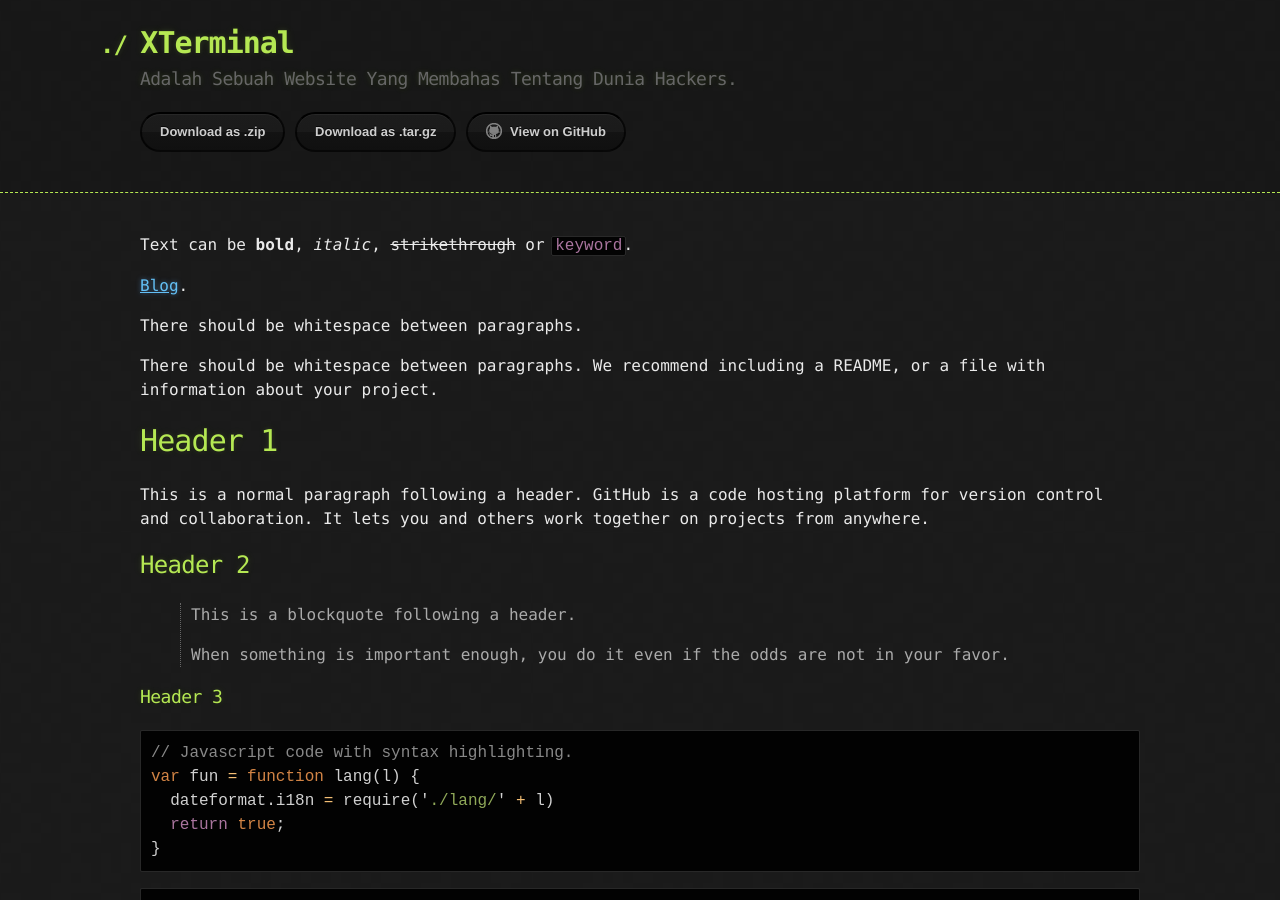
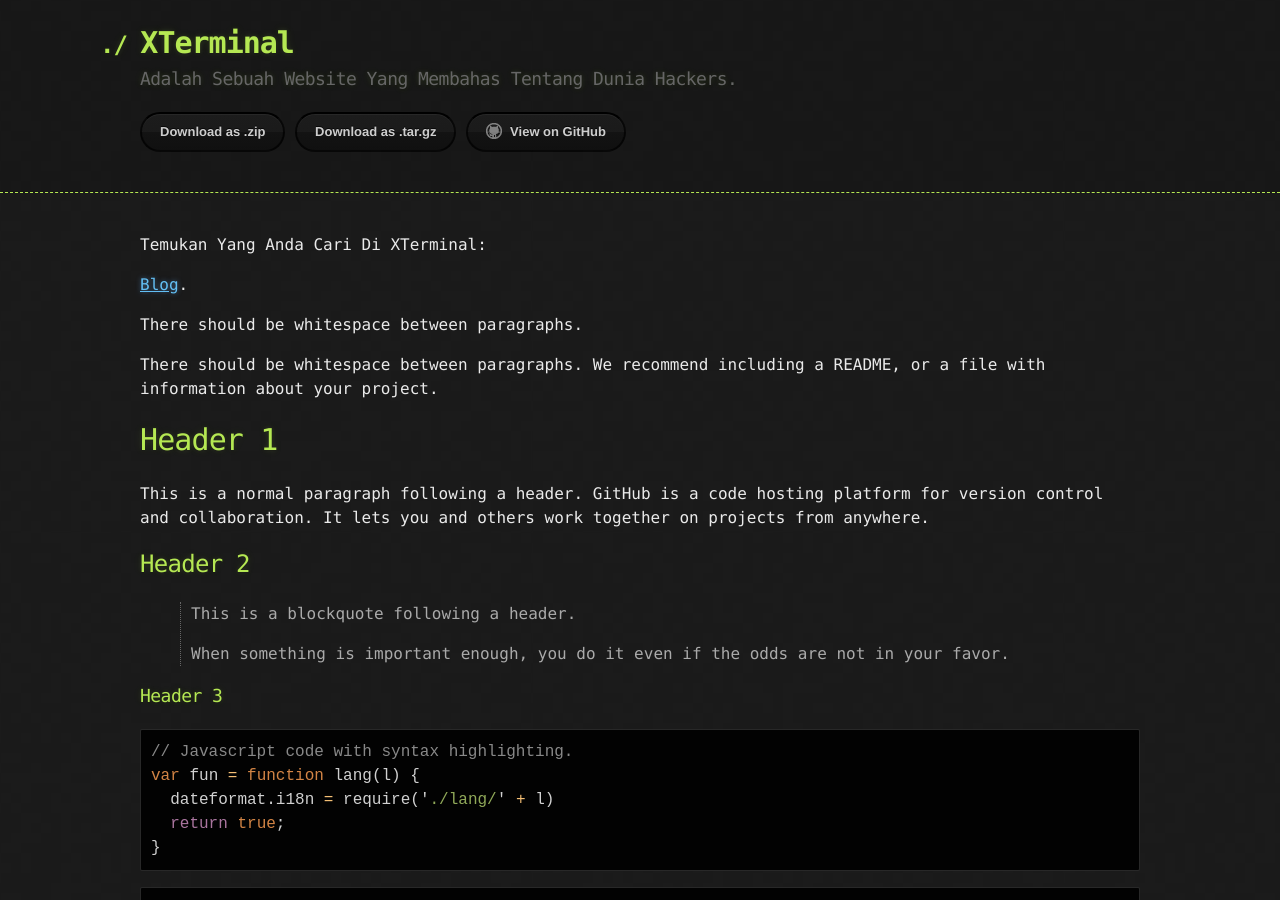
Before and after one commit to AWeb41/XTerminal, a Jekyll site: the page built from index.md, in a window 1280 px wide and 900 px high. Built offline with Jekyll 4.4.1, drawn with Linux system fonts in a browser that asks for light colours.

Commit message:
Edit index.md

```diff
--- a/index.md
+++ b/index.md
@@ -2,7 +2,7 @@
 layout: default
 ---
 
-Text can be **bold**, _italic_, ~~strikethrough~~ or `keyword`.
+Temukan Yang Anda Cari Di XTerminal:
 
 [Blog](./another-page.html).
 
```
